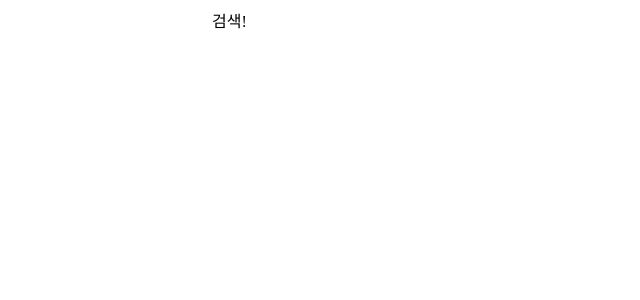
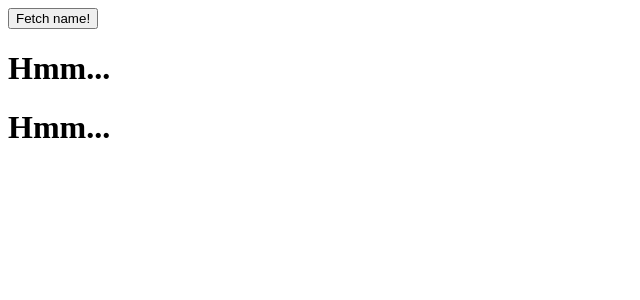
Before and after one commit to ChoJinmok/svelte-test, a Svelte app: page / in a window 1280 px wide. Shown: the top 300 px of the page, without its empty margins (0-640 px from the left). Built offline with nearby package versions, Linux system fonts and the light colour scheme.

Commit message:
Add: 비동기 / 4. Await 블록

```diff
--- a/src/App.svelte
+++ b/src/App.svelte
@@ -1,49 +1,55 @@
 <script lang="ts">
-  import axios from 'axios';
+  const isError = false;
+  // let promise = new Promise((resolve) => {
+  //   resolve('Hmm...');
+  // });
+  let promise = Promise.resolve('Hmm...');
 
-  const apiKey = '377400ef';
-  let title = '';
-  let movies = null;
-  let error = null;
-  let loading = false;
+  function fetchName() {
+    return new Promise((resolve, reject) => {
+      if (isError) {
+        reject(new Error('Sorry...'));
+      }
 
-  async function searchMovies() {
-    // 이미 loading 중이면 함수 종료
-    if (loading) return;
-
-    movies = null;
-    error = null;
-    loading = true;
-
-    const url = `http://www.omdbapi.com/?apikey=${apiKey}&s=${title}`;
-    try {
-      const res = await axios.get(url);
-      movies = res.data.Search;
-    } catch (err) {
-      error = err;
-    } finally {
-      loading = false;
-    }
+      setTimeout(() => {
+        resolve('Jinmok');
+      }, 2000);
+    });
   }
 </script>
 
-<input bind:value={title} />
-<button on:click={searchMovies}>검색!</button>
+<button
+  on:click={() => {
+    promise = fetchName();
 
-{#if loading}
-  <p class="text-blue-400">Loading...</p>
-{:else if movies}
-  <ul>
-    {#each movies as movie}
-      <li>{movie.Title}</li>
-    {/each}
-  </ul>
-{:else if error}
-  <p class="text-red-400">{error.message}</p>
-{/if}
+  // 아래와 같은 방법도 가능
+    // console.log(await promise);
+    // promise.then((res) => {
+    //   console.log(res);
+    // });
+  }}>
+  Fetch name!
+</button>
 
-<style lang="postcss">
-  @tailwind base;
-  @tailwind components;
-  @tailwind utilities;
-</style>
+{#await promise}
+  <!-- 대기(Pending) -->
+  <!-- promise 객체를 기다리는 동안 보여줄 항목 작성  -->
+  <p>Loading...</p>
+
+  <!-- promise 객체가 기다려져서 반환되는 데이터를 담을 변수를 then에서 선언해준다. -->
+{:then name}
+  <!-- 이행(Fulfilled) -->
+  <h1>{name}</h1>
+
+  <!-- error가 발생했을 때 error 데이터를 담을 변수를 catch에서 선언해준다. -->
+{:catch error}
+  <!-- 거부(Rejected) -->
+  <p>{error.message}</p>
+{/await}
+
+<!-- promise 객체를 await블록에서 실행하는데 대기,거부가 필요없고 이행만 필요한 경우 -->
+
+{#await promise then name}
+  <!-- 이행(Fulfilled) -->
+  <h1>{name}</h1>
+{/await}
```
